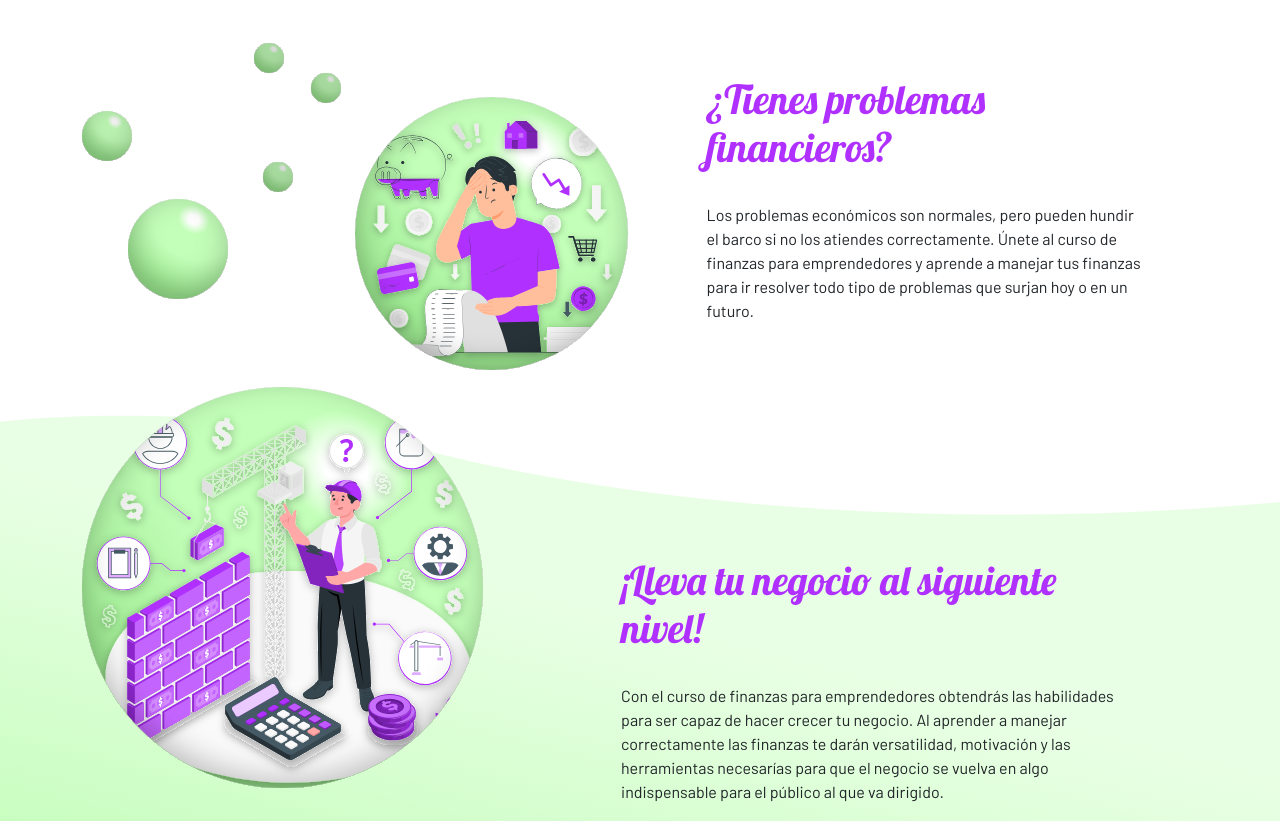
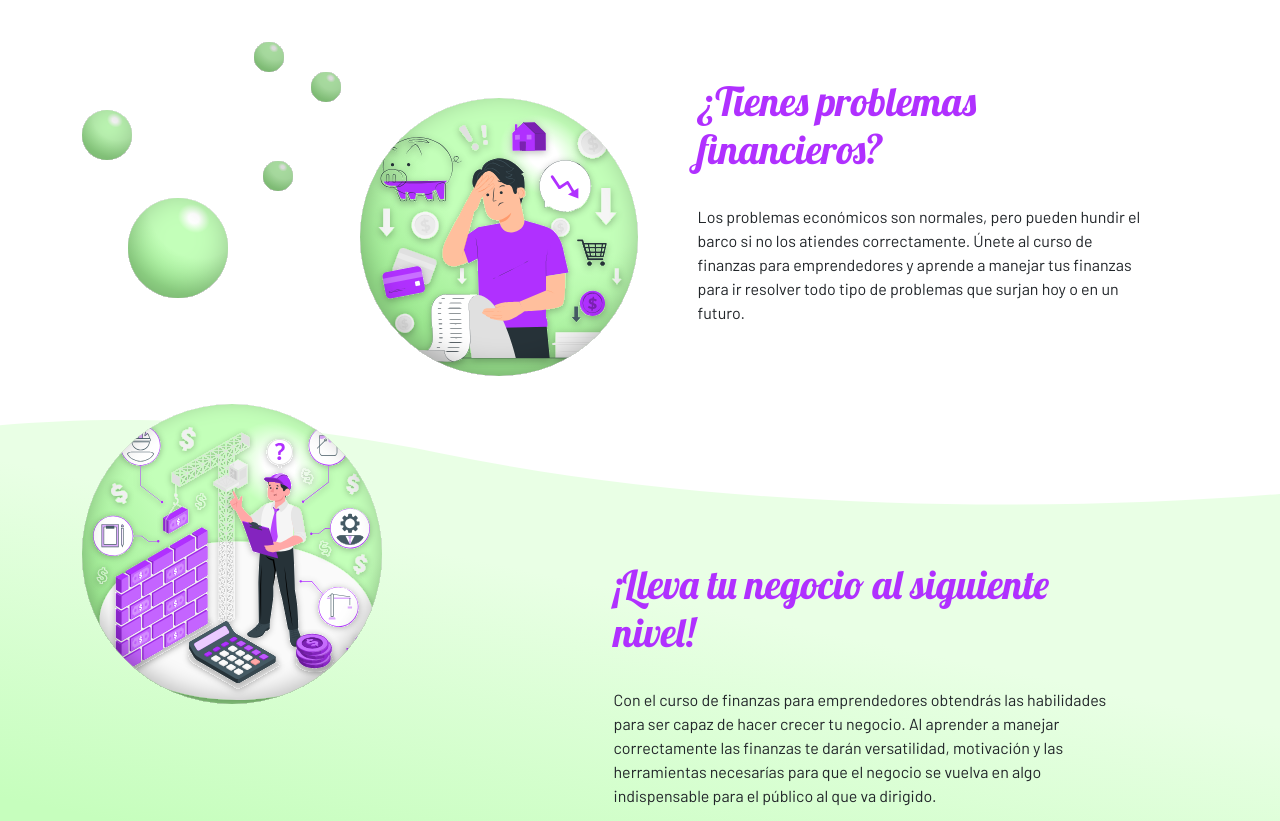
Before and after one commit to stariluz/digital-nao-business-landing-page, a plain HTML site: page index.html in a window 1280 px wide. Shown: the part 762-1583 px from the top of the page. Drawn offline with nearby package versions, Linux system fonts and the light colour scheme.

Commit message:
Update: advance on responsivity

```diff
--- a/index.html
+++ b/index.html
@@ -16,6 +16,7 @@
   </head>
   <body>
     <header class="header text--2">
+      <div class="container-fluid">
         <h2 class="m-0">
           <span class="text--3">¿Listo para emprender? </span>¡Que las finanzas no
           te frenen!
@@ -39,12 +40,13 @@
             <button class="btn btn-primary">Registrarme</button>
           </div>
         </div>
+      </div>
     </header>
     <main>
       <div class="section--1">
-        <div class="container">
-          <div class="row section">
-            <div class="col-6">
+        <div class="container-fluid container-lg">
+          <div class="row g-5 g-md-0 g-lg-1">
+            <div class="col-12 col-md-5 col-lg-6">
               <div class="row row-cols-2 g-0">
                 <div class="col">
                   <img
@@ -64,8 +66,8 @@
                 </div>
               </div>
             </div>
-            <div class="col-6 section__content">
-              <div>
+            <div class="col-12 col-md-7 col-lg-6 section__content__container">
+              <div class="section__content">
                 <h2 class="title--2">¿Tienes problemas financieros?</h2>
                 <p>
                   Los problemas económicos son normales, pero pueden hundir el
@@ -92,18 +94,18 @@
           </svg>
           <!-- <img src="./assets/img/section_2.svg" alt="Background2"> -->
         </div>
-        <div class="container">
-          <div class="row section">
-            <div class="col-5">
+        <div class="container-fluid container-lg">
+          <div class="row g-5 g-0 g-lg-1 section">
+            <div class="mt-0 col-12 col-md-4 col-lg-5">
               <img
-                class="section__image--2 img-fluid"
+                class="section__image--2 img-fluid mx-auto mx-md-0"
                 src="./assets/img/burbble_3.svg"
                 alt=""
                 srcset=""
               />
             </div>
-            <div class="col-7 section__content">
-              <div>
+            <div class="mt-0 col-12 col-md-8 col-lg-7 section__content__container">
+              <div class="section__content">
                 <h2 class="title--2">¡Lleva tu negocio al siguiente nivel!</h2>
                 <p>
                   Con el curso de finanzas para emprendedores obtendrás las
@@ -121,7 +123,8 @@
       <div class="section--3">
         <div class="container-fluid">
           <div class="row section">
-            <div class="col-5 section__content section__content--3">
+            <div class="col-6 col-xl-5 section__content__container section__content--3">
+              <div class="section__content">
                 <h2 class="title--2">
                   ¡Hola! Seré tu maestra, me llamo Caroline Sada
                 </h2>
@@ -145,7 +148,8 @@
                   </p>
                 </p>
               </div>
-            <div class="col-7 position-relative">
+            </div>
+            <div class="col-6 col-xl-7 position-relative">
               <img
                 class="img-fluid section__image--3 position-absolute"
                 src="./assets/img/caroline-sada.jpg"
--- a/style.css
+++ b/style.css
@@ -29,7 +29,7 @@
     padding: 0;
     margin: 0;
 }
-p,a,span,p,label,div{
+p,a,label{
     font-family: var(--font-secondary);
 }
 h1,h2{
@@ -87,7 +87,7 @@ p a{
     background: url("./assets/img/header_background.svg");
     background-repeat: no-repeat;
     background-size: cover;
-    background-position: 100% 100%;
+    background-position: 75% 100%;
     background-clip: unset;
 
     padding: 0 5%;
@@ -133,16 +133,12 @@ p a{
 .section--1{
     padding: 4.5rem 0rem;
 }
-.section--2{
-    padding-top: 4.5rem;
-}
-.section__content{
+.section__content__container{
     display: flex;
-    flex-direction: column;
     justify-content: center;
     align-items: center;
 }
-.section__content>*{
+.section__content{
     width: 80%;
 }
 
@@ -153,9 +149,15 @@ p a{
 }
 .section__image--1-2{
     position: relative;
-    top: 10%;
+    top: 5%;
+}
+@media (min-width: 768px) {
+    .section__image--1-2{
+        top: 10%;
+    }
 }
 .section--2 {
+    padding-top: 4.5rem;
     z-index: 1;
     position: relative;
     overflow: visible;
@@ -179,9 +181,24 @@ p a{
 }
 .section__image--2{
     position: relative;
-    top: -25%;
+    top: -15%;
+    margin: 0 auto;
+    max-height: 18.75rem;
 }
+.section--2 .section__content{
+    padding-top: 0rem;
+    padding-bottom: 3rem;
 
+}
+@media (min-width: 768px) {
+    .section--2 .section__content{
+        padding-top: 4.5rem;
+        padding-bottom: 0;
+    }
+    .section__image--2{
+        top: -25%;
+    }
+}
 .section--3{
     z-index: 0;
 }
@@ -189,12 +206,13 @@ p a{
     padding-top: 6rem;
     padding-bottom: 4rem;
     text-align: end;
-    justify-content: flex-end;
+    justify-content: center;
 }
 .section__image--3{
     width: 100%;
     height: 100%;
     object-fit: cover;
+    object-position: 45% 50%;
     left: 0;
 }
 .section--3 ul{
```
Lines whose indentation alone changed are shown as unchanged.
